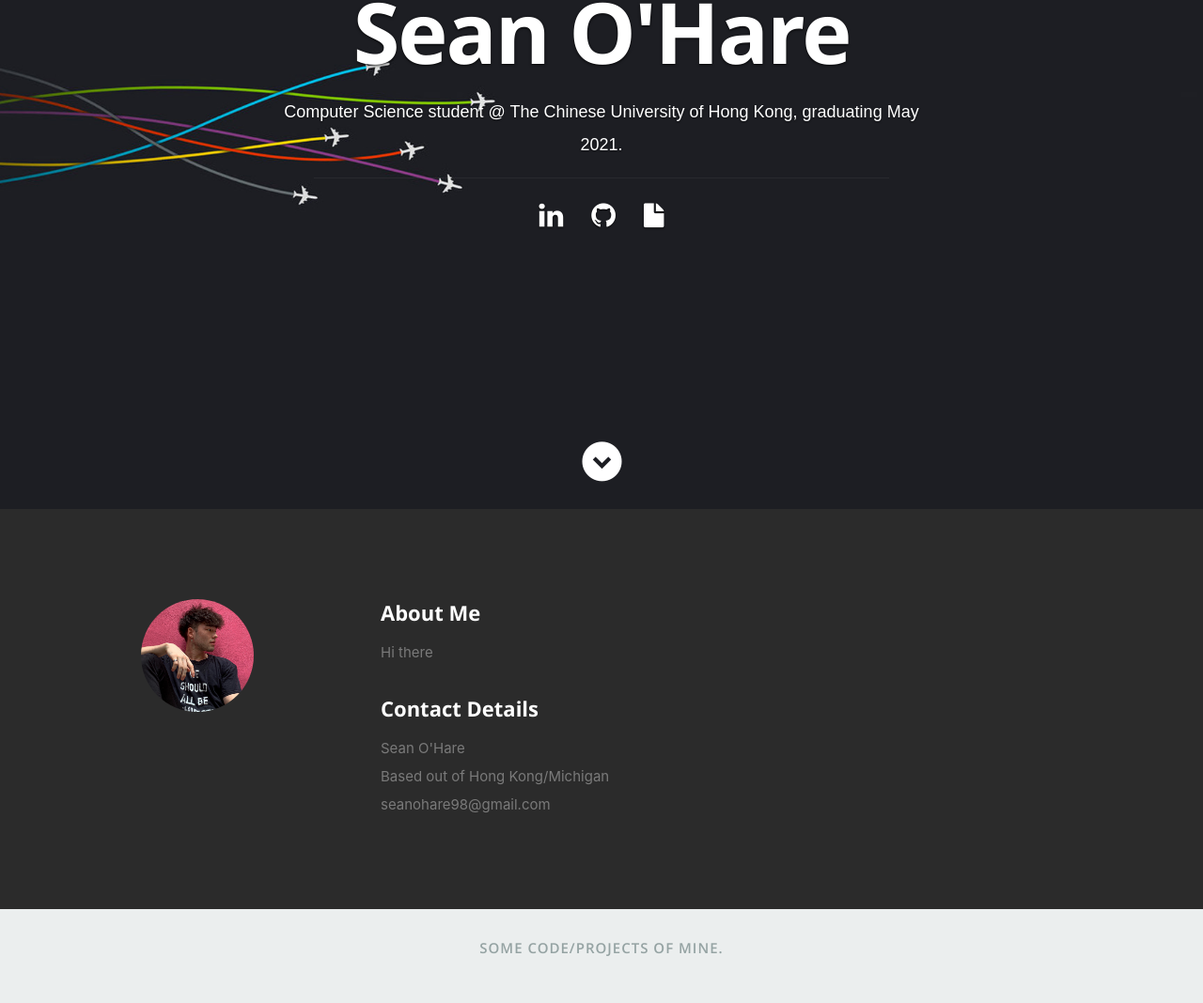
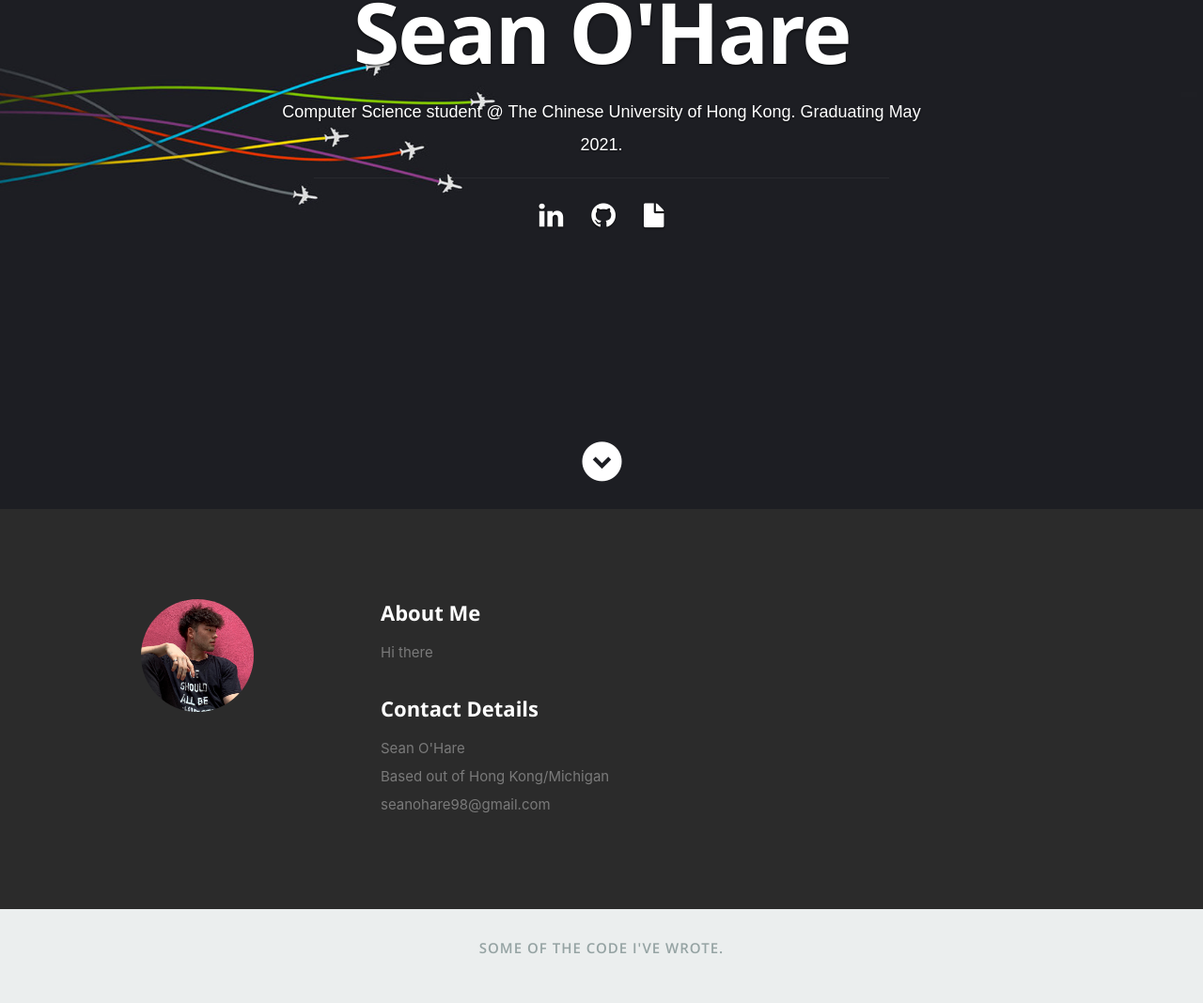
Before and after one commit to seanohare98/portfolio, a React (Create React App) app: page / in a window 1280 px wide. Shown: the part 258-1326 px from the top of the page at 94% size. Built offline with nearby package versions, Linux system fonts and the light colour scheme.

Commit message:
more grad

```diff
--- a/src/components/Portfolio.js
+++ b/src/components/Portfolio.js
@@ -7,7 +7,7 @@ export default class Porfolio extends Component {
             <section id="portfolio">
                 <div className="row">
                     <div className="twelve columns collapsed">
-                        <h1>Some code/projects of mine.</h1>
+                        <h1>Some of the code I've wrote.</h1>
                         <div id="portfolio-wrapper" className="bgrid-quarters s-bgrid-thirds cf">
                             {
                                 resumeData.portfolio && resumeData.portfolio.map((item) => {
--- a/src/resumeData.js
+++ b/src/resumeData.js
@@ -3,7 +3,7 @@ let resumeData = {
     "name": "Sean O'Hare",
     "role": "", //US Citizen born in Tokyo. Having grown up 1/2 in Michigan and 1/2 in Shanghai, China has strongly shaped the way I operate on professional and personal levels. Transferred to CUHK from Michigan State for non-academic reasons, but currently interviewing for 2020 internships in the US. Always trying to write cleaner and more optimized code. Although I spend most of my on-screen time in the office as a part-time SWE Intern, I can promise significant contributions to some exciting passions projects throughout this year! Also an avid track and field fan/competitor, with a long jump PR of 6.82m or 22ft5inches. I've competed in NCAA DI meets with MSU Track and Field and meets in Hong Kong with CUHK Track and Field.
     "linkedinId": "sean-ohare",
-    "roleDescription": "Computer Science student @ The Chinese University of Hong Kong, graduating May 2021.",
+    "roleDescription": "Computer Science student @ The Chinese University of Hong Kong. Graduating May 2021.",
     "socialLinks": [
         {
             "name": "linkedin",
@@ -73,39 +73,39 @@ let resumeData = {
         {
             "name": "DormLink",
             "description":
-                "Approximate-Nearest-Neighbor roommate matching and social networking app",
+                "",
             "url": "https://github.com/seanohare98/dormlink",
             "imgurl": "images/portfolio/dormlink.png"
         },
         {
             "name": "Track and Field Ranking System",
             "description":
-                "Application to aggregate and rank Hong Kong Track and Field results, providing athletes (like myself) with a tool to check on the progress of past/present competition seasons",
+                "",
             "url": "http://www.hktrackandfield.org",
             "imgurl": "images/portfolio/hktf.jpg"
         },
         {
             "name": "AR Beer Pong",
             "description":
-                "Socially distanced beer pong!",
+                "",
             "url": "https://github.com/seanohare98/ar-beer-pong",
             "imgurl": "images/portfolio/bp.png"
         },
         {
             "name": "File Transfer Protocol",
-            "description": "An FTP client/server program written for my Data Communications and Networking course",
+            "description": "",
             "url": "https://github.com/seanohare98/multithreaded-ftp-server",
             "imgurl": "images/portfolio/ftp.jpg"
         },
         {
             "name": "AVL Tree",
-            "description": "AVL data structure implementation",
+            "description": "",
             "url": "https://github.com/seanohare98/avl-tree",
             "imgurl": "images/portfolio/avl.jpg"
         },
         {
             "name": "Unix Shell",
-            "description": "Simplistic Unix Shell",
+            "description": "",
             "url": "https://github.com/seanohare98/unix-shell",
             "imgurl": "images/portfolio/shell.png"
         }
```
Also changed, not shown: 1 other file (tests, documents, lock files or other folders).
